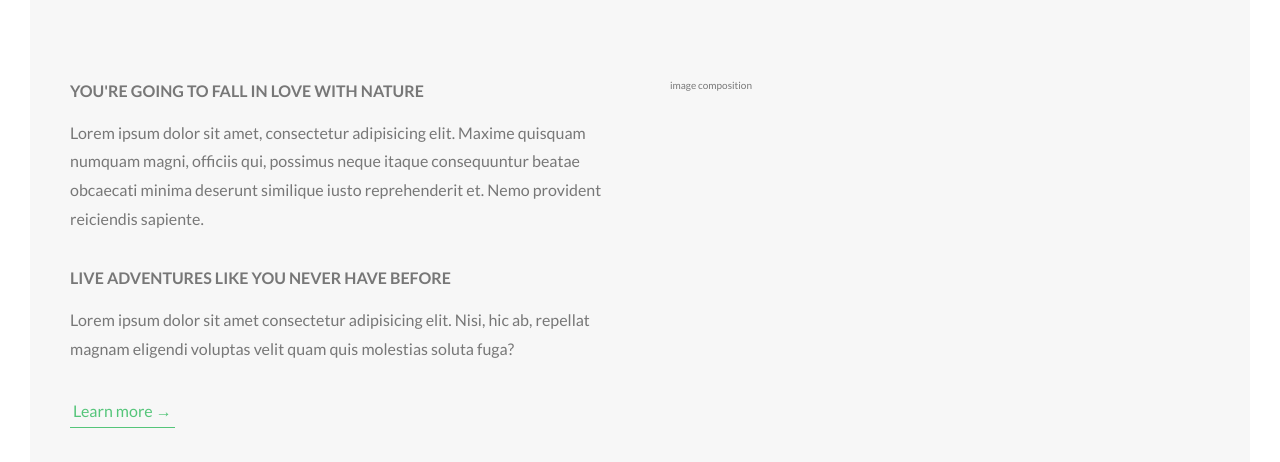
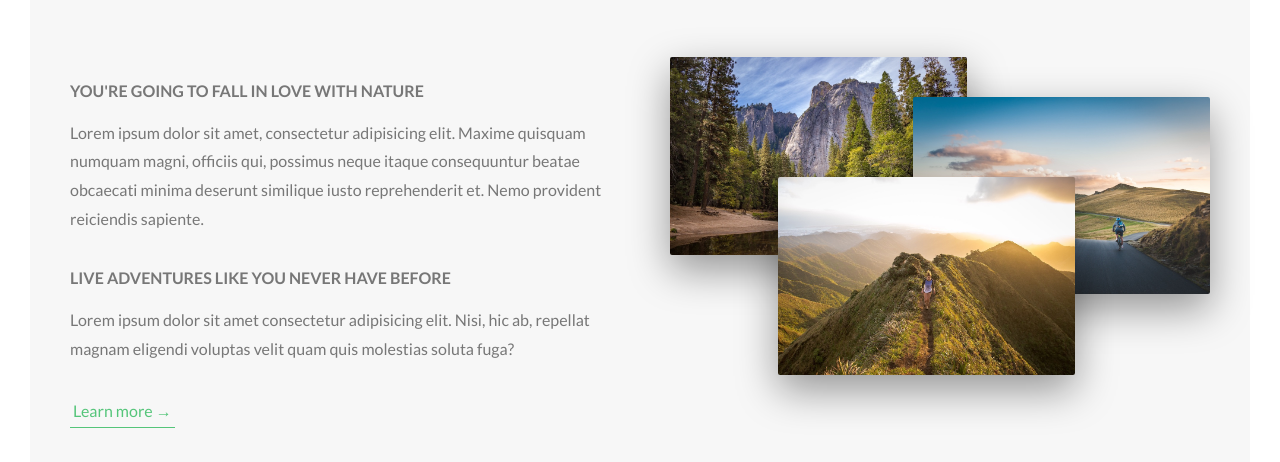
Before and after one commit to P666R/Natures-Tours, a website: page index.html in a window 1280 px wide. Shown: the part 943-1405 px from the top of the page. Drawn offline with Linux system fonts and the light colour scheme.

Commit message:
building about section-3

```diff
--- a/index.html
+++ b/index.html
@@ -62,7 +62,23 @@
 
             <a href="#" class="btn-text">Learn more &rarr;</a>
           </div>
-          <div class="col-1-of-2">image composition</div>
+          <div class="col-1-of-2">
+            <div class="composition">
+              <img
+                src="img/nat-1-large.jpg"
+                alt="photo 1"
+                class="composition__photo composition__photo--p1"
+              /><img
+                src="img/nat-2-large.jpg"
+                alt="photo 2"
+                class="composition__photo composition__photo--p2"
+              /><img
+                src="img/nat-3-large.jpg"
+                alt="photo 3"
+                class="composition__photo composition__photo--p3"
+              />
+            </div>
+          </div>
         </div>
       </section>
     </main>
--- /dev/null
+++ b/sass/components/_composition.scss
@@ -0,0 +1,43 @@
+@use '../abstracts/variables' as variables;
+
+.composition {
+  position: relative;
+
+  &__photo {
+    width: 55%;
+    box-shadow: 0 1.5rem 4rem rgba(variables.$color-black, 0.4);
+    border-radius: 2px;
+    position: absolute;
+    z-index: 10;
+    transition: transform 0.2s;
+    outline-offset: 2rem;
+
+    &--p1 {
+      left: 0;
+      top: -2rem;
+    }
+
+    &--p2 {
+      right: 0;
+      top: 2rem;
+    }
+
+    &--p3 {
+      left: 20%;
+      top: 10rem;
+    }
+
+    &:hover {
+      outline: 1.5rem solid variables.$color-primary;
+      transform: scale(1.05) translateY(-0.5rem);
+      box-shadow: 0 2.5rem 4rem rgba(variables.$color-black, 0.5);
+      z-index: 20;
+      border-radius: 0;
+    }
+  }
+
+  //   composition:hover compostion__photo:not(:hover)
+  &:hover &__photo:not(:hover) {
+    transform: scale(0.95);
+  }
+}
--- a/sass/main.scss
+++ b/sass/main.scss
@@ -8,6 +8,7 @@
 @forward 'base/utilities';
 
 @forward 'components/button';
+@forward 'components/composition';
 
 @forward 'layout/grid';
 @forward 'layout/header';
```
Also changed, not shown: css/style.css, 1 other file.
